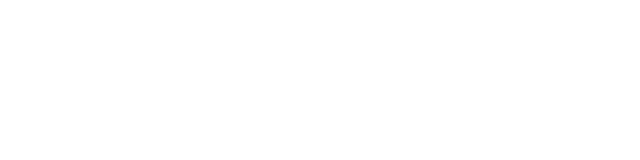
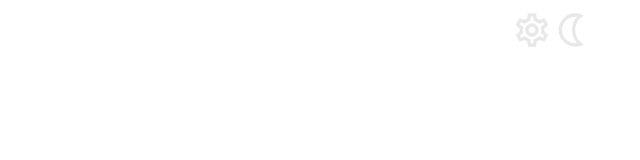
Before and after one commit to nesterovad/myTextDecorator, a React (Create React App) app in the folder my_text_decorator/: page / in a window 1280 px wide. Shown: the top 160 px of the page, without its empty margins (640-1280 px from the left). Built offline with nearby package versions, Linux system fonts and the light colour scheme.

Commit message:
header component draft

```diff
--- a/my_text_decorator/package.json
+++ b/my_text_decorator/package.json
@@ -3,7 +3,10 @@
   "version": "0.1.0",
   "private": true,
   "dependencies": {
+    "@emotion/react": "^11.11.1",
+    "@emotion/styled": "^11.11.0",
     "@mui/icons-material": "^5.14.3",
+    "@mui/material": "^5.14.4",
     "@testing-library/jest-dom": "^5.17.0",
     "@testing-library/react": "^13.4.0",
     "@testing-library/user-event": "^13.5.0",
--- /dev/null
+++ b/my_text_decorator/src/components/header/header.css
@@ -0,0 +1,7 @@
+.header{
+    width: 100%;
+    padding-top: 10px;
+}
+.icons{
+    margin-left: 90%;
+}
--- /dev/null
+++ b/my_text_decorator/src/components/header/header.jsx
@@ -0,0 +1,35 @@
+import React from "react";
+import SettingsOutlinedIcon from '@mui/icons-material/SettingsOutlined';
+import WbSunnyOutlinedIcon from '@mui/icons-material/WbSunnyOutlined';
+import NightlightOutlinedIcon from '@mui/icons-material/NightlightOutlined';
+
+import './header.css';
+
+function Header(props){
+
+    function renderThemeIcon(theme, onTheme){
+        if (theme === 'light'){
+            return (
+                <div className="icons">
+                    <SettingsOutlinedIcon sx={{fontSize: '40px'}} htmlColor="#E8E8E8" />
+                    <NightlightOutlinedIcon sx={{fontSize: '40px'}} htmlColor="#E8E8E8" onClick={onTheme}/>
+                </div>
+            )
+        }else{
+            return (
+                <div className="icons">
+                    <SettingsOutlinedIcon sx={{fontSize: '40px'}} htmlColor="#CEC7F9" />
+                    <WbSunnyOutlinedIcon sx={{fontSize: '40px'}} htmlColor="#CEC7F9" onClick={onTheme}/>
+                </div>
+            )
+        }
+    }
+
+    return (
+        <div className="header">
+            {renderThemeIcon(props.theme, props.onTheme)}
+        </div>
+    )
+}
+
+export default Header;
--- /dev/null
+++ b/my_text_decorator/src/components/header/index.js
@@ -0,0 +1,5 @@
+import Header from "./header";
+
+export {
+    Header
+}
--- a/my_text_decorator/src/components/layouts/mailLayout.jsx
+++ b/my_text_decorator/src/components/layouts/mailLayout.jsx
@@ -1,20 +1,34 @@
 import React, { useState } from "react";
+
+import { Header } from "../header";
 
 import './layouts.css';
 
 function MainLayout(){
-    const [theme, setTheme] = useState('dark');
+    const [theme, setTheme] = useState('light');
+
+    function onThemeChange(){
+        if (theme === 'light'){
+            setTheme('dark');
+        }else{
+            setTheme('light');
+        }
+    }
 
     function renderLight(){
         return (
-            <div className="mainLight"></div>
+            <div className="mainLight">
+                <Header theme={theme}/>
+            </div>
         )
 
     }
 
     function renderDark(){
         return (
-            <div className="mainDark"></div>
+            <div className="mainDark">
+                <Header theme={theme} onTheme={onThemeChange}/>
+            </div>
         )
     }
 
```
Also changed, not shown: 1 other file (tests, documents, lock files or other folders).
